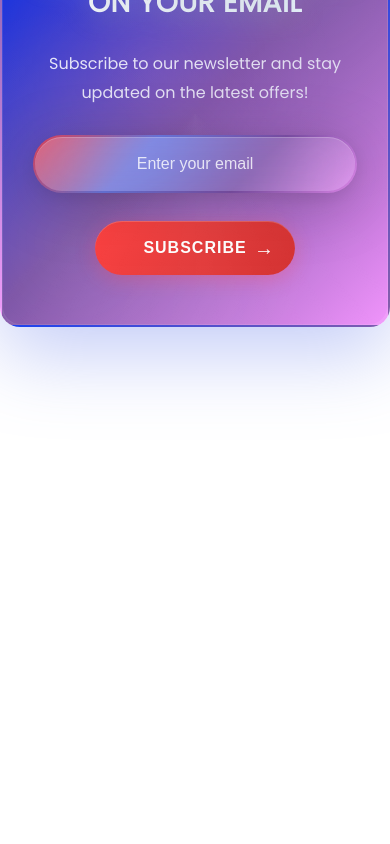
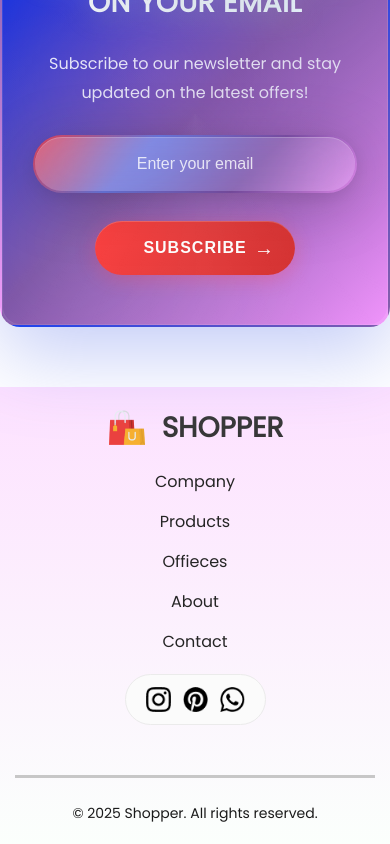
Before and after one commit to MdEmonHowlader/E-commerce, a React (Create React App) app: page / in a window 390 px wide. Shown: the part 7370-8214 px from the top of the page. Before the commit the page ends 7757 px from the top, so only its background shows below. Built offline with nearby package versions, Linux system fonts and the light colour scheme.

Commit message:
Add Footer component with styling and responsive design; integrate into Shop page

```diff
--- /dev/null
+++ b/src/Components/Footer/Footer.css
@@ -0,0 +1,170 @@
+.footer {
+  display: flex;
+  flex-direction: column;
+  justify-content: center;
+  align-items: center;
+  gap: 50px;
+  background: linear-gradient(180deg, #fde1ff, #e1ffea22);
+  padding: 40px 0;
+  margin-top: 100px;
+}
+
+.footer-logo {
+  display: flex;
+  align-items: center;
+  gap: 20px;
+}
+
+.footer-logo img {
+  width: 50px;
+  height: 50px;
+}
+
+.footer-logo p {
+  color: #383838;
+  font-size: 46px;
+  font-weight: 700;
+  margin: 0;
+}
+
+.footer-links {
+  display: flex;
+  list-style: none;
+  gap: 50px;
+  color: #252525;
+  font-size: 20px;
+  padding: 0;
+  margin: 0;
+}
+
+.footer-links li {
+  cursor: pointer;
+  transition: color 0.3s ease;
+}
+
+.footer-links li:hover {
+  color: #ff4141;
+}
+
+.footer-links a {
+  text-decoration: none;
+  color: inherit;
+}
+
+.footer-social-icon {
+  display: flex;
+  justify-content: center;
+  align-items: center;
+}
+
+.footer-icons-container {
+  display: flex;
+  gap: 20px;
+  padding: 18px 0;
+  background: #fbfbfb;
+  border: 1px solid #ebebeb;
+  border-radius: 75px;
+  padding: 18px 30px;
+}
+
+.footer-icons-container img {
+  width: 35px;
+  height: 35px;
+  cursor: pointer;
+  transition: transform 0.3s ease;
+}
+
+.footer-icons-container img:hover {
+  transform: scale(1.1);
+}
+
+.footer-copyright {
+  display: flex;
+  justify-content: center;
+  align-items: center;
+  width: 100%;
+  margin-top: 30px;
+  border-top: 3px solid #c7c7c7;
+  padding-top: 25px;
+}
+
+.footer-copyright p {
+  color: #1a1a1a;
+  font-size: 20px;
+  margin: 0;
+}
+
+/* Responsive Design */
+@media (max-width: 768px) {
+  .footer {
+    gap: 30px;
+    padding: 30px 20px;
+    margin-top: 50px;
+  }
+
+  .footer-logo p {
+    font-size: 32px;
+  }
+
+  .footer-links {
+    flex-direction: column;
+    gap: 20px;
+    text-align: center;
+    font-size: 18px;
+  }
+
+  .footer-icons-container {
+    gap: 15px;
+    padding: 15px 25px;
+  }
+
+  .footer-icons-container img {
+    width: 30px;
+    height: 30px;
+  }
+
+  .footer-copyright p {
+    font-size: 16px;
+    text-align: center;
+  }
+}
+
+@media (max-width: 480px) {
+  .footer {
+    gap: 20px;
+    padding: 20px 15px;
+  }
+
+  .footer-logo {
+    gap: 15px;
+  }
+
+  .footer-logo img {
+    width: 40px;
+    height: 40px;
+  }
+
+  .footer-logo p {
+    font-size: 28px;
+  }
+
+  .footer-links {
+    gap: 15px;
+    font-size: 16px;
+  }
+
+  .footer-icons-container {
+    gap: 12px;
+    padding: 12px 20px;
+  }
+
+  .footer-icons-container img {
+    width: 25px;
+    height: 25px;
+  }
+
+  .footer-copyright p {
+    font-size: 14px;
+    padding: 0 10px;
+  }
+}
--- /dev/null
+++ b/src/Components/Footer/Footer.jsx
@@ -0,0 +1,49 @@
+import React from "react";
+import "./Footer.css";
+import footer_logo from "../Assets/logo.png";
+import instagram_icon from "../Assets/instagram_icon.png";
+import pintester_icon from "../Assets/pintester_icon.png";
+import whatsapp_icon from "../Assets/whatsapp_icon.png";
+
+
+const Footer = () => {
+  return (
+    <div className="footer">
+      <div className="footer-logo">
+        <img src={footer_logo} alt="" />
+        <p>SHOPPER</p>
+      </div>
+      <ul className="footer-links">
+        <li>
+          <a href="#">Company</a>
+        </li>
+        <li>
+          <a href="#">Products</a>
+        </li>
+        <li>
+          <a href="#">Offieces</a>
+        </li>
+        <li>
+          <a href="#">About</a>
+        </li>
+        <li>
+          <a href="#">Contact</a>
+        </li>
+      </ul>
+
+      <div className="footer-social-icon">
+        <div className="footer-icons-container">
+          <img src={instagram_icon} alt="Instagram" />
+          <img src={pintester_icon} alt="Pinterest" />
+            <img src={whatsapp_icon} alt="WhatsApp" />
+        </div>
+      </div>
+        <div className="footer-copyright">
+            <p>© 2025 Shopper. All rights reserved.</p>
+            </div>
+
+    </div>
+  );
+};
+
+export default Footer;
--- a/src/Pages/Shop.jsx
+++ b/src/Pages/Shop.jsx
@@ -4,6 +4,7 @@ import Popular from '../Components/Popular/Popular'
 import Offers from '../Components/Offers/Offers'
 import NewCollection from '../Components/NewCollection/NewCollection'
 import NewsLetter from '../Components/NewsLetter/NewsLetter'
+import Footer from '../Components/Footer/Footer'
 
  const Shop = () => {
   return (
@@ -13,6 +14,7 @@ import NewsLetter from '../Components/NewsLetter/NewsLetter'
         <Offers />
         <NewCollection />
         <NewsLetter />
+        <Footer />
     </div>
   )
 }
```
